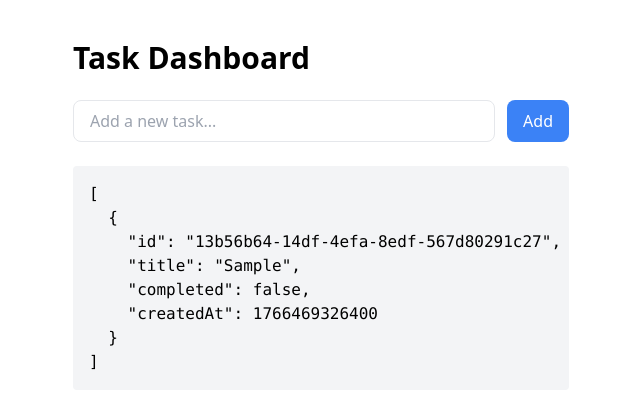
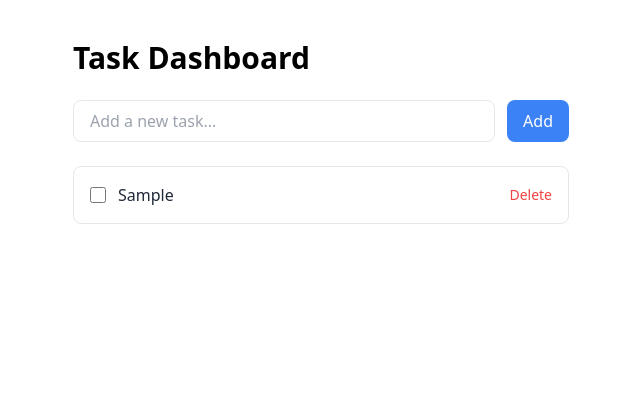
Before and after one commit to brizavda/task-dashboard, a React (Vite) app: page / in a window 1280 px wide. Both pictures are taken after typing "Sample" into the empty fields and a click on the button "Add". Shown: the top 408 px of the page, without its empty margins (319-959 px from the left). Built offline with nearby package versions, Linux system fonts and the light colour scheme.

Commit message:
feat: add task list and task item components

```diff
--- a/src/App.tsx
+++ b/src/App.tsx
@@ -1,8 +1,9 @@
 import TaskInput from "./components/TaskInput";
+import TaskList from "./components/TaskList";
 import { useTasks } from "./hooks/useTasks";
 
 function App() {
-  const { tasks, addTask } = useTasks();
+  const { tasks, addTask, toggleTask, removeTask } = useTasks();
 
   return (
     <div className="max-w-xl mx-auto p-10">
@@ -10,9 +11,11 @@ function App() {
 
       <TaskInput onAddTask={addTask} />
 
-      <pre className="mt-6 bg-gray-100 p-4 rounded">
-        {JSON.stringify(tasks, null, 2)}
-      </pre>
+      <TaskList
+        tasks={tasks}
+        onToggleTask={toggleTask}
+        onRemoveTask={removeTask}
+      />
     </div>
   );
 }
--- /dev/null
+++ b/src/components/TaskItem.tsx
@@ -0,0 +1,39 @@
+import type { Task } from "../types/task";
+
+interface TaskItemProps {
+  task: Task;
+  onToggle: (id: string) => void;
+  onRemove: (id: string) => void;
+}
+
+function TaskItem({ task, onToggle, onRemove }: TaskItemProps) {
+  return (
+    <div className="flex items-center justify-between p-4 border rounded-lg mb-3">
+      <label className="flex items-center gap-3 cursor-pointer">
+        <input
+          type="checkbox"
+          checked={task.completed}
+          onChange={() => onToggle(task.id)}
+          className="w-4 h-4"
+        />
+
+        <span
+          className={`${
+            task.completed ? "line-through text-gray-400" : "text-gray-800"
+          }`}
+        >
+          {task.title}
+        </span>
+      </label>
+
+      <button
+        onClick={() => onRemove(task.id)}
+        className="text-sm text-red-500 hover:text-red-600"
+      >
+        Delete
+      </button>
+    </div>
+  );
+}
+
+export default TaskItem;
--- /dev/null
+++ b/src/components/TaskList.tsx
@@ -0,0 +1,33 @@
+import type { Task } from "../types/task";
+import TaskItem from "./TaskItem";
+
+interface TaskListProps {
+  tasks: Task[];
+  onToggleTask: (id: string) => void;
+  onRemoveTask: (id: string) => void;
+}
+
+function TaskList({ tasks, onToggleTask, onRemoveTask }: TaskListProps) {
+  if (tasks.length === 0) {
+    return (
+      <p className="text-gray-500 text-center">
+        No tasks yet. Add one above 👆
+      </p>
+    );
+  }
+
+  return (
+    <div>
+      {tasks.map((task) => (
+        <TaskItem
+          key={task.id}
+          task={task}
+          onToggle={onToggleTask}
+          onRemove={onRemoveTask}
+        />
+      ))}
+    </div>
+  );
+}
+
+export default TaskList;
```
